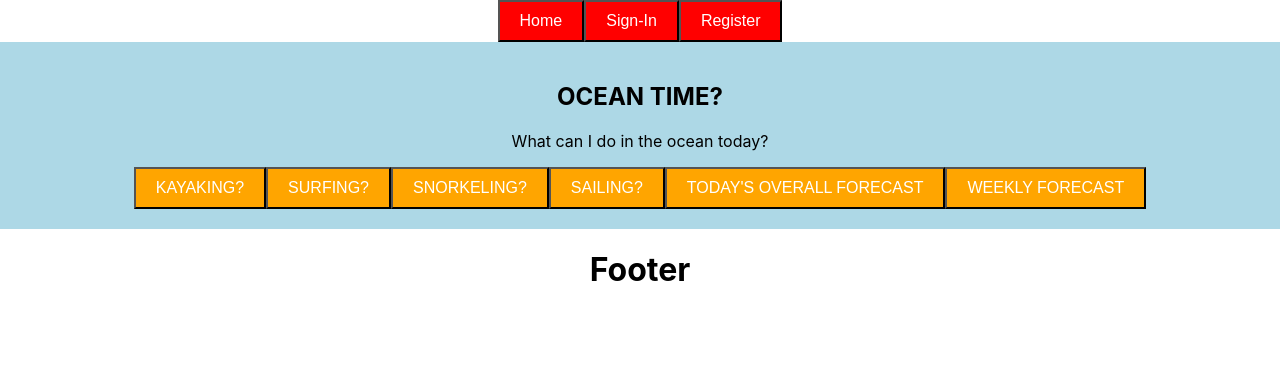
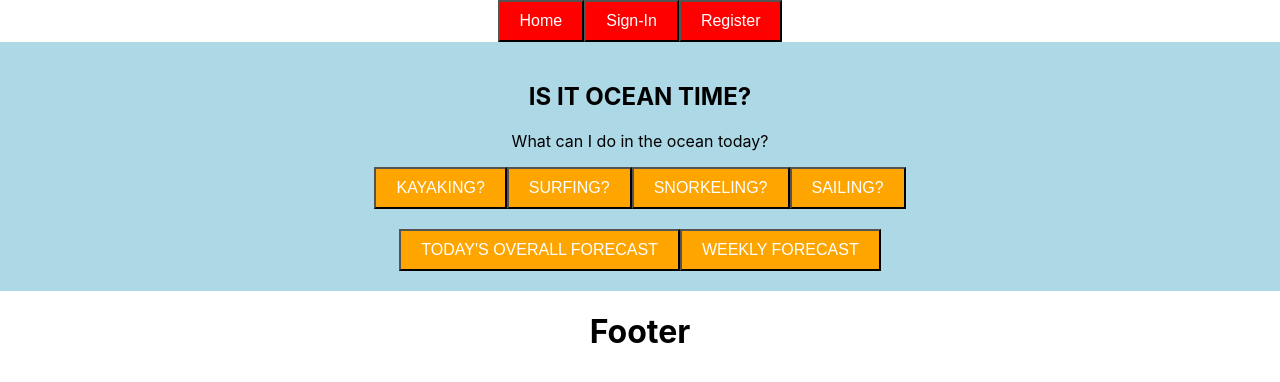
Before and after one commit to ellenell/ocean-app-frontend, a React (Create React App) app: page / in a window 1280 px wide. Shown: the top 382 px of the page. Built offline with nearby package versions, Linux system fonts and the light colour scheme.

Commit message:
updates and planning my CRUD

```diff
--- a/src/pages/HomePage.js
+++ b/src/pages/HomePage.js
@@ -18,7 +18,7 @@ function HomePage() {
   return (
     <div className="homepage">
       <div style={mainDivStyle}>
-        <h2>OCEAN TIME?</h2>
+        <h2>IS IT OCEAN TIME?</h2>
         <p>What can I do in the ocean today?</p>
         <Link to="/kayaking-weather">
           <button style={buttonStyle}>KAYAKING?</button>
@@ -32,6 +32,10 @@ function HomePage() {
         <Link to="/sailing-weather">
           <button style={buttonStyle}>SAILING?</button>
         </Link>
+        <br>
+        </br>
+        <br>
+        </br>
         <Link to="/daily-weather">
           <button style={buttonStyle}>TODAY'S OVERALL FORECAST</button>
           </Link>
```
Also changed, not shown: 1 other file (tests, documents, lock files or other folders).
